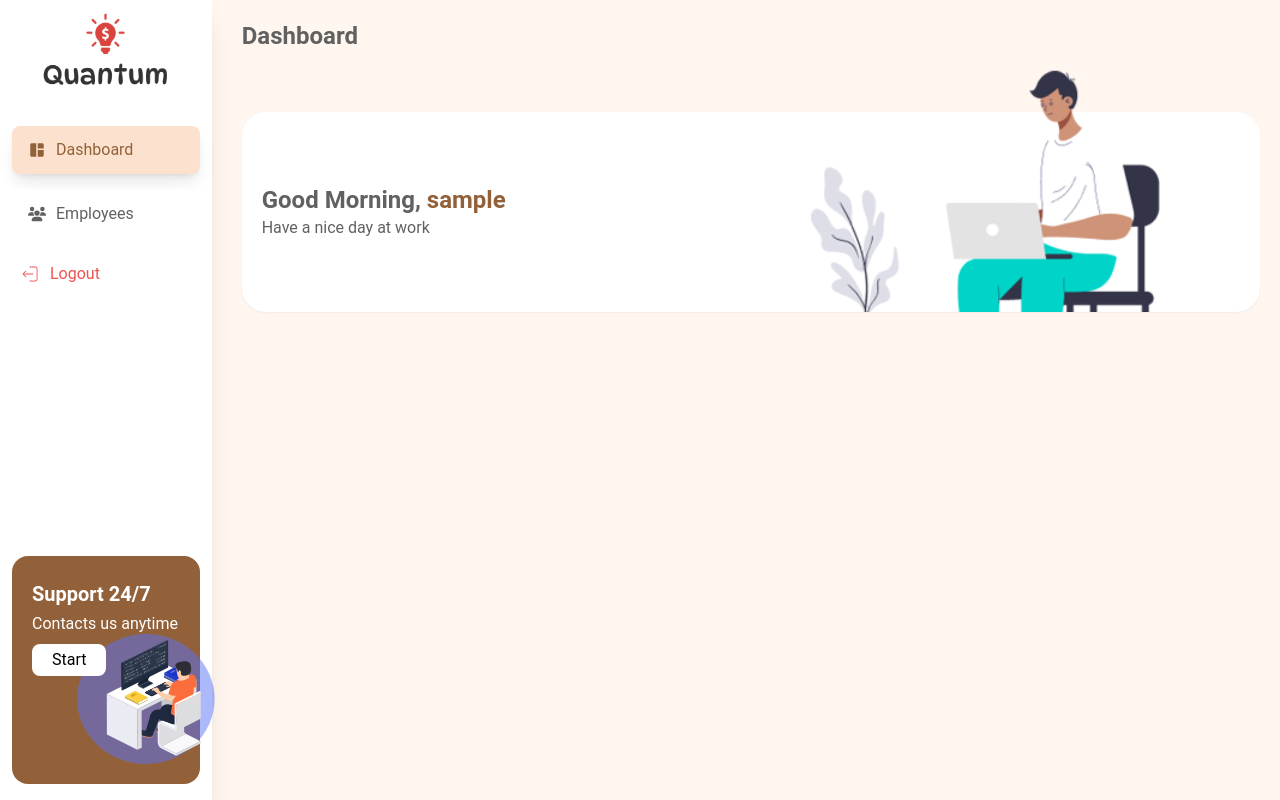
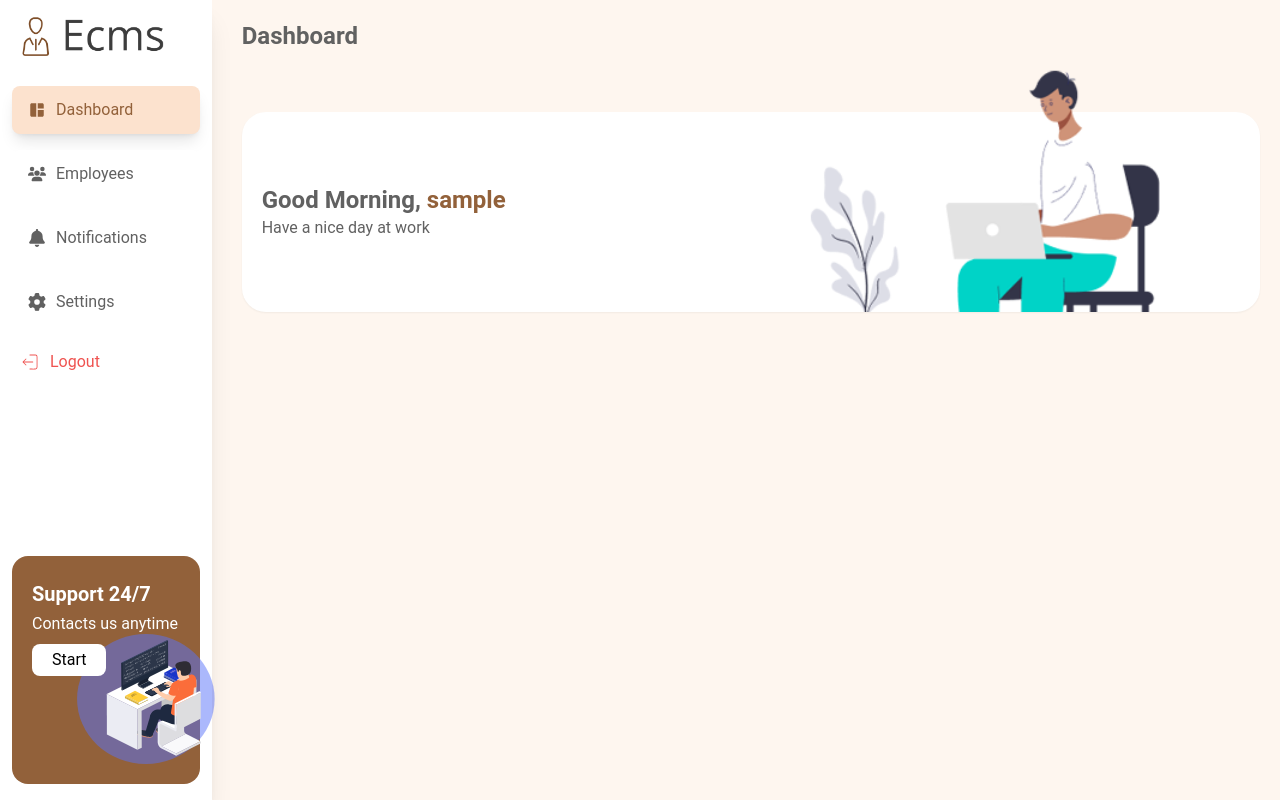
Before and after one commit to haquedot/ECMS, a React (Vite) app in the folder frontend/: page /dashboard in a window 1280 px wide. Built offline with nearby package versions, Linux system fonts and the light colour scheme; sample sign-in values are in the browser's storage.

Commit message:
created sidebar menus

```diff
--- a/frontend/index.html
+++ b/frontend/index.html
@@ -4,7 +4,7 @@
     <meta charset="UTF-8" />
     <link rel="icon" type="image/svg+xml" href="/vite.svg" />
     <meta name="viewport" content="width=device-width, initial-scale=1.0" />
-    <title>Quantum</title>
+    <title>ECMS - Employee Contract Management System</title>
   </head>
   <body>
     <div id="root"></div>
--- a/frontend/src/components/sidebar.jsx
+++ b/frontend/src/components/sidebar.jsx
@@ -2,8 +2,7 @@ import React from "react";
 import { useLocation, useNavigate } from "react-router-dom";
 import logo from "../assets/images/logo.png";
 import { MdSpaceDashboard } from "react-icons/md";
-import { FaBell } from "react-icons/fa6";
-import { BsBarChart } from "react-icons/bs";
+import { FaBell, FaGear } from "react-icons/fa6";
 import { CiLogout } from "react-icons/ci";
 import sidebarSupportImg from "../assets/images/sidebar-support-img.svg";
 import { FaUsers } from "react-icons/fa6";
@@ -11,7 +10,7 @@ import toast from "react-hot-toast";
 const Sidebar = () => {
   const navigate = useNavigate();
   const location = useLocation();
-  const handleLogout=()=>{
+  const handleLogout = () => {
     localStorage.clear();
     toast.success("Logout Successfully!")
     navigate('/login')
@@ -19,13 +18,12 @@ const Sidebar = () => {
   return (
     <div className="w-full flex flex-col justify-between px-3 shadow-xl h-[100vh]">
       <div className="w-full">
-        <div className="w-full flex gap-[10px] items-center justify-center my-3">
-          <img src={logo} alt="" className="h-[90px] w-[full]" />
+        <div className="w-full flex gap-[10px] items-center px-2 my-3">
+          <img src={logo} alt="" className="h-[50px]" />
         </div>
         <div className="w-full flex flex-col mt-4">
           <div
-            className={`group flex my-2 gap-[10px] items-center px-4 py-3 ${
-              location.pathname === "/dashboard" ||
+            className={`group flex my-2 gap-[10px] items-center px-4 py-3 ${location.pathname === "/dashboard" ||
               location.pathname === "/dashboard/"
               ? "bg-[#FCE2CE] shadow-lg"
               : "bg-white"
@@ -33,16 +31,14 @@ const Sidebar = () => {
             onClick={() => navigate("/dashboard")}
           >
             <MdSpaceDashboard
-              className={` ${
-                location.pathname === "/dashboard" ||
+              className={` ${location.pathname === "/dashboard" ||
                 location.pathname === "/dashboard/"
                 ? "text-[#92613A]"
                 : "text-[#616161]"
                 }  group-hover:text-[#92613A] text-lg`}
             />
             <p
-              className={` ${
-                location.pathname === "/dashboard" ||
+              className={` ${location.pathname === "/dashboard" ||
                 location.pathname === "/dashboard/"
                 ? "text-[#92613A]"
                 : "text-[#616161]"
@@ -52,25 +48,22 @@ const Sidebar = () => {
             </p>
           </div>
           <div
-            className={`group flex my-2 gap-[10px] items-center px-4 py-3 ${
-              location.pathname === "/dashboard/users" ||
+            className={`group flex my-2 gap-[10px] items-center px-4 py-3 ${location.pathname === "/dashboard/users" ||
               location.pathname === "/dashboard/users/"
               ? "bg-[#FCE2CE] shadow-lg"
               : "bg-white"
               } hover:bg-primary hover:text-white hover:shadow-xl rounded-lg cursor-pointer hover:border`}
-            onClick={()=>navigate('/dashboard/users')}
+            onClick={() => navigate('/dashboard/users')}
           >
             <FaUsers
-              className={` ${
-                location.pathname === "/dashboard/users" ||
+              className={` ${location.pathname === "/dashboard/users" ||
                 location.pathname === "/dashboard/users/"
                 ? "text-[#92613A]"
                 : "text-[#616161]"
                 }  group-hover:text-[#92613A] text-lg`}
             />
             <p
-              className={` ${
-                location.pathname === "/dashboard/users" ||
+              className={` ${location.pathname === "/dashboard/users" ||
                 location.pathname === "/dashboard/users/"
                 ? "text-[#92613A]"
                 : "text-[#616161]"
@@ -79,7 +72,57 @@ const Sidebar = () => {
               Employees
             </p>
           </div>
-          <div className="flex gap-[10px] items-center my-4 px-2 cursor-pointer" onClick={()=>handleLogout()}>
+          <div
+            className={`group flex my-2 gap-[10px] items-center px-4 py-3 ${location.pathname === "/dashboard/notifications" ||
+              location.pathname === "/dashboard/notifications/"
+              ? "bg-[#FCE2CE] shadow-lg"
+              : "bg-white"
+              } hover:bg-primary hover:text-white hover:shadow-xl rounded-lg cursor-pointer`}
+            onClick={() => navigate("/dashboard/notifications")}
+          >
+            <FaBell
+              className={` ${location.pathname === "/dashboard/notifications" ||
+                location.pathname === "/dashboard/notifications/"
+                ? "text-[#92613A]"
+                : "text-[#616161]"
+                }  group-hover:text-[#92613A] text-lg`}
+            />
+            <p
+              className={` ${location.pathname === "/dashboard/notifications" ||
+                location.pathname === "/dashboard/notifications/"
+                ? "text-[#92613A]"
+                : "text-[#616161]"
+                } group-hover:text-[#92613A] text-base`}
+            >
+              Notifications
+            </p>
+          </div>
+          <div
+            className={`group flex my-2 gap-[10px] items-center px-4 py-3 ${location.pathname === "/dashboard/settings" ||
+              location.pathname === "/dashboard/settings/"
+              ? "bg-[#FCE2CE] shadow-lg"
+              : "bg-white"
+              } hover:bg-primary hover:text-white hover:shadow-xl rounded-lg cursor-pointer`}
+            onClick={() => navigate("/dashboard/settings")}
+          >
+            <FaGear
+              className={` ${location.pathname === "/dashboard/settings" ||
+                location.pathname === "/dashboard/settings/"
+                ? "text-[#92613A]"
+                : "text-[#616161]"
+                }  group-hover:text-[#92613A] text-lg`}
+            />
+            <p
+              className={` ${location.pathname === "/dashboard/settings" ||
+                location.pathname === "/dashboard/settings/"
+                ? "text-[#92613A]"
+                : "text-[#616161]"
+                } group-hover:text-[#92613A] text-base`}
+            >
+              Settings
+            </p>
+          </div>
+          <div className="flex gap-[10px] items-center my-4 px-2 cursor-pointer" onClick={() => handleLogout()}>
             <CiLogout className="text-xl text-red-400" />
             <p className="text-base text-red-400">Logout</p>
           </div>
--- a/frontend/src/views/dashboard/dashboardLayout.jsx
+++ b/frontend/src/views/dashboard/dashboardLayout.jsx
@@ -3,6 +3,8 @@ import { Route, Routes, useNavigate } from "react-router-dom";
 import Dashboard from "./dashboard";
 import UserList from "./userList";
 import Sidebar from "../../components/sidebar";
+import Notifications from "./notifications";
+import Settings from "./settings";
 
 const DashboardLayout = () => {
   const navigate = useNavigate();
@@ -20,6 +22,8 @@ const DashboardLayout = () => {
         <Routes>
           <Route path="/" element={<Dashboard />} />
           <Route path="/users" element={<UserList />} />
+          <Route path="/notifications" element={<Notifications />} />
+          <Route path="/settings" element={<Settings />} />
         </Routes>
       </div>
     </div>
--- /dev/null
+++ b/frontend/src/views/dashboard/notifications.jsx
@@ -0,0 +1,9 @@
+function Notifications() {
+    return (
+        <div>
+            <h1>Notifications</h1>
+        </div>
+    );
+}
+
+export default Notifications;
--- /dev/null
+++ b/frontend/src/views/dashboard/settings.jsx
@@ -0,0 +1,9 @@
+function Settings() {
+  return (
+    <div>
+      <h1>Settings</h1>
+    </div>
+  );
+}
+
+export default Settings;
--- a/frontend/src/views/dashboard/userList.jsx
+++ b/frontend/src/views/dashboard/userList.jsx
@@ -79,8 +79,8 @@ const UserList = () => {
       sortable: true,
     },
     {
-      name: "DOB",
-      selector: (row) => row?.dob || "24-02-2004",
+      name: "Report",
+      selector: (row) => row?.dob || "report",
       cell: (row) => (
         <p className="text-base font-medium">{row?.dob || "24-02-2004"}</p>
       ),
```
Also changed, not shown: frontend/src/assets/images/logo.png, 1 other file (tests, documents, lock files or other folders). Lines whose indentation alone changed are shown as unchanged.
